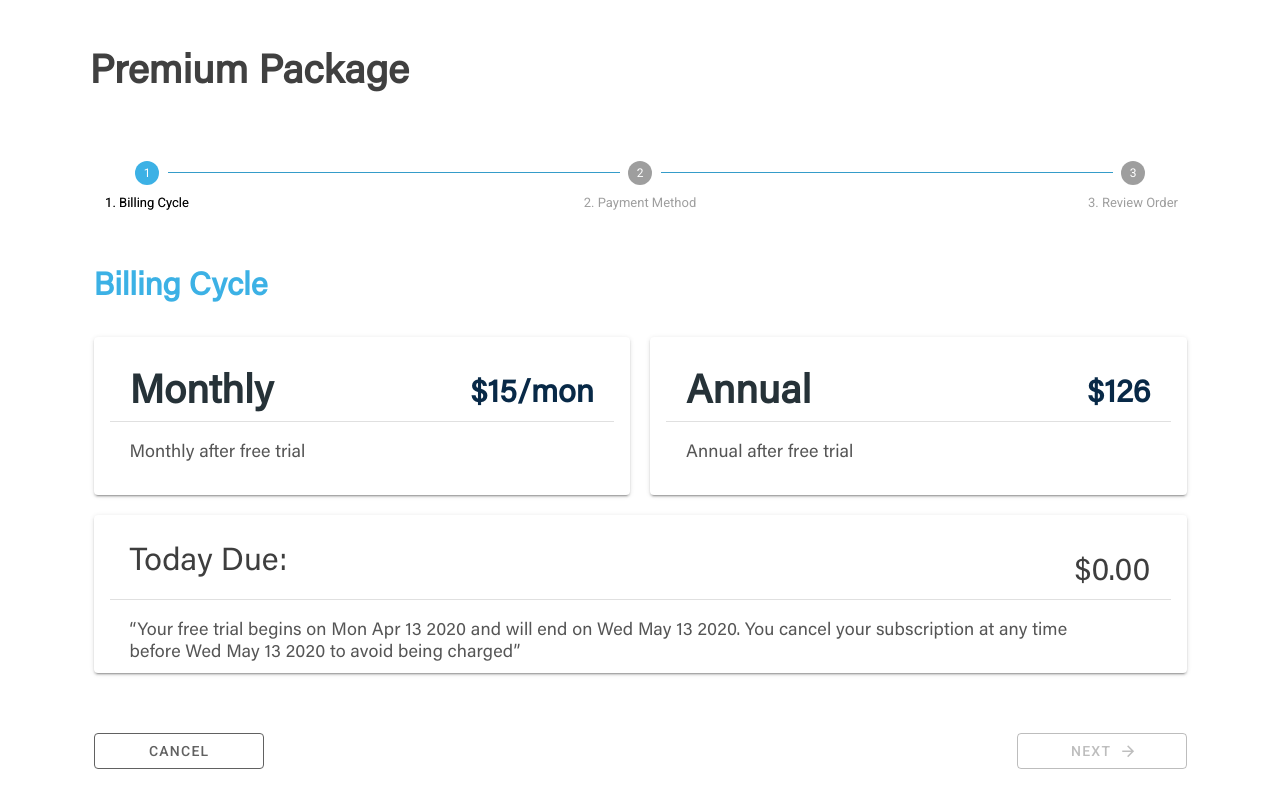
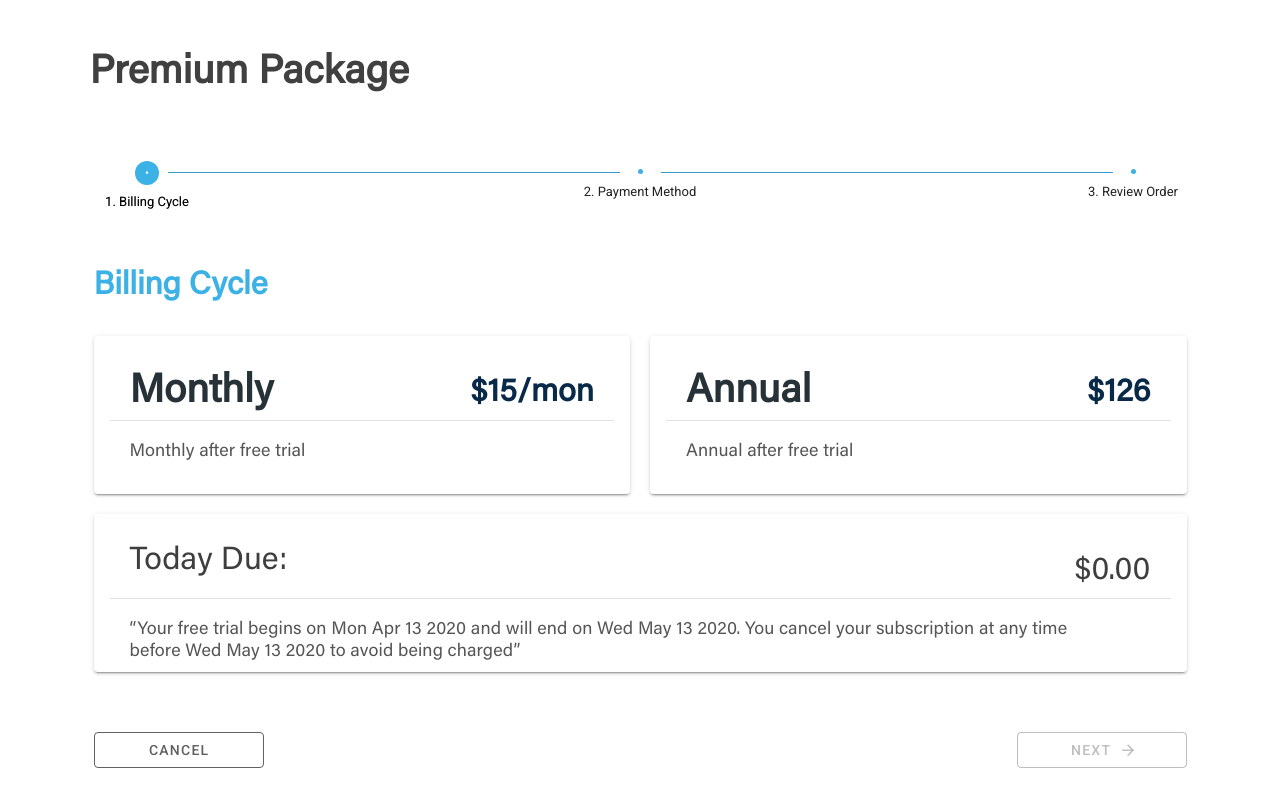
Before and after one commit to Quirkyhiring/test, a Vue app: page / in a window 1280 px wide. Built offline with nearby package versions, Linux system fonts and the light colour scheme.

Commit message:
vue.js hire-test

```diff
--- a/src/App.vue
+++ b/src/App.vue
@@ -6,19 +6,22 @@
     </div>
     <v-stepper v-model="e1" alt-labels justify-center class = "elevation-0" size="10px">
 
-    <v-stepper-header class = "elevation-0">
+    <v-stepper-header class = "elevation-0" justify = "center" align = "center">
       <v-stepper-step
-      :complete="e1 > 1" step="1" color="#3CB1E5" style = "font-size:13px"
+      :complete="e1 != 1" step="1" color="#3CB1E5" style = "font-size:13px"
+      complete-icon=""
       >1. Billing Cycle</v-stepper-step>
 
       <v-divider color = "#3CB1E5"></v-divider>
 
-      <v-stepper-step :complete="e1 > 2" step="2" color="#3CB1E5" style = "font-size:13px"
+      <v-stepper-step :complete="e1 != 2" step="2" color="#3CB1E5" style = "font-size:13px" complete-icon=""
       >2. Payment Method</v-stepper-step>
       <v-divider color = "#3CB1E5"
       ></v-divider>
 
       <v-stepper-step  step="3" color="#3CB1E5" style = "font-size:13px"
+      :complete="e1 != 3"
+      complete-icon=""
       >3. Review Order</v-stepper-step>
     </v-stepper-header>
     <v-stepper-items>
@@ -113,7 +116,7 @@
         </v-col>
         <v-col cols = "12" xs="6" sm = "6" md = "6" lg = "6" xl = "6">
           <v-row no-gutters justify = "end">
-            <v-btn class="button" tile outlined color="primary" @click="e1 = 2" v-bind:disabled="isCycleSelected">NEXT
+            <v-btn class="button" tile outlined color="primary" @click="e1 = 2, drawCircle()" v-bind:disabled="isCycleSelected">NEXT
             <v-icon right>mdi-arrow-right</v-icon>
           </v-btn>
           </v-row>
@@ -284,14 +287,14 @@
             <v-row no-gutters>
               <v-col cols = "12" xs="6" sm = "6" md = "6" lg = "6" xl = "6">
                   <v-row no-gutters justify="start">
-                  <v-btn class="button" tile outlined color="grey darken-2" @click="e1 = 1">
+                  <v-btn class="button" tile outlined color="grey darken-2" @click="e1 = 1, drawCircle()">
                     <v-icon left >mdi-arrow-left</v-icon> BACK
                 </v-btn>
                 </v-row>
               </v-col>
               <v-col cols = "12" xs="6" sm = "6" md = "6" lg = "6" xl = "6">
                 <v-row no-gutters justify = "end">
-                  <v-btn class="button" tile outlined color="primary" @click="e1 = 3" v-bind:disabled="isPaymentMethodSelected">NEXT
+                  <v-btn class="button" tile outlined color="primary" @click="e1 = 3, drawCircle()" v-bind:disabled="isPaymentMethodSelected">NEXT
                   <v-icon right>mdi-arrow-right</v-icon>
                 </v-btn>
                 </v-row>
@@ -482,7 +485,7 @@
       <v-row no-gutters>
         <v-col cols = "12" xs="6" sm = "6" md = "6" lg = "6" xl = "6">
           <v-row no-gutters justify="start">
-            <v-btn class="button" tile outlined color="grey darken-2" @click="e1 = 2">
+            <v-btn class="button" tile outlined color="grey darken-2" @click="e1 = 2, drawCircle()">
               <v-icon left >mdi-arrow-left</v-icon> BACK
           </v-btn>
           </v-row>
@@ -531,6 +534,7 @@ export default{
     bMasterCard: false,
     bPayPal: false,
     e1: 1,
+    laste1: 1,
     isCycleSelected:true,
     isPaymentMethodSelected: true,
     type:"",
@@ -615,10 +619,34 @@ export default{
         console.log(err);
       })
     },
+    drawCircle(){
+
+      console.log("drawCircle");
+      var steps =
+      document.getElementsByClassName("v-stepper__step__step");
+      var curSel = steps[this.laste1 - 1];
+      console.log(curSel);
+      curSel.style.width = '5px';
+      curSel.style.height = '5px';
+      curSel.style.margin = "8px 0px 10px 0px";
+      curSel.innerHTML = "";
+      this.laste1 = this.e1;
+      curSel = steps[this.e1 - 1];
+      console.log(curSel);
+      curSel.style.width = '24px';
+      curSel.style.height = '24px';
+      curSel.innerHTML = "•";
+      curSel.style.margin = "0px 0px 10px 0px";
+    },
+
     onOKAY(){
       this.e1 = 1;
+      this.drawCircle();
       this.dialog = false;
     }
+    },
+    mounted(){
+      this.drawCircle();
     },
 created()
     {
--- a/src/assets/css/global.css
+++ b/src/assets/css/global.css
@@ -178,7 +178,12 @@
     width: 170px;
     height: 48px;
   }
-
+.v-stepper__step__step{
+  margin-top: 8px;
+  width: 5px;
+  height: 5px;
+  min-width: 5px;
+}
   #c_input .row .v-input__slot
   {
     margin: -10px 0px -10px 0px;
```
